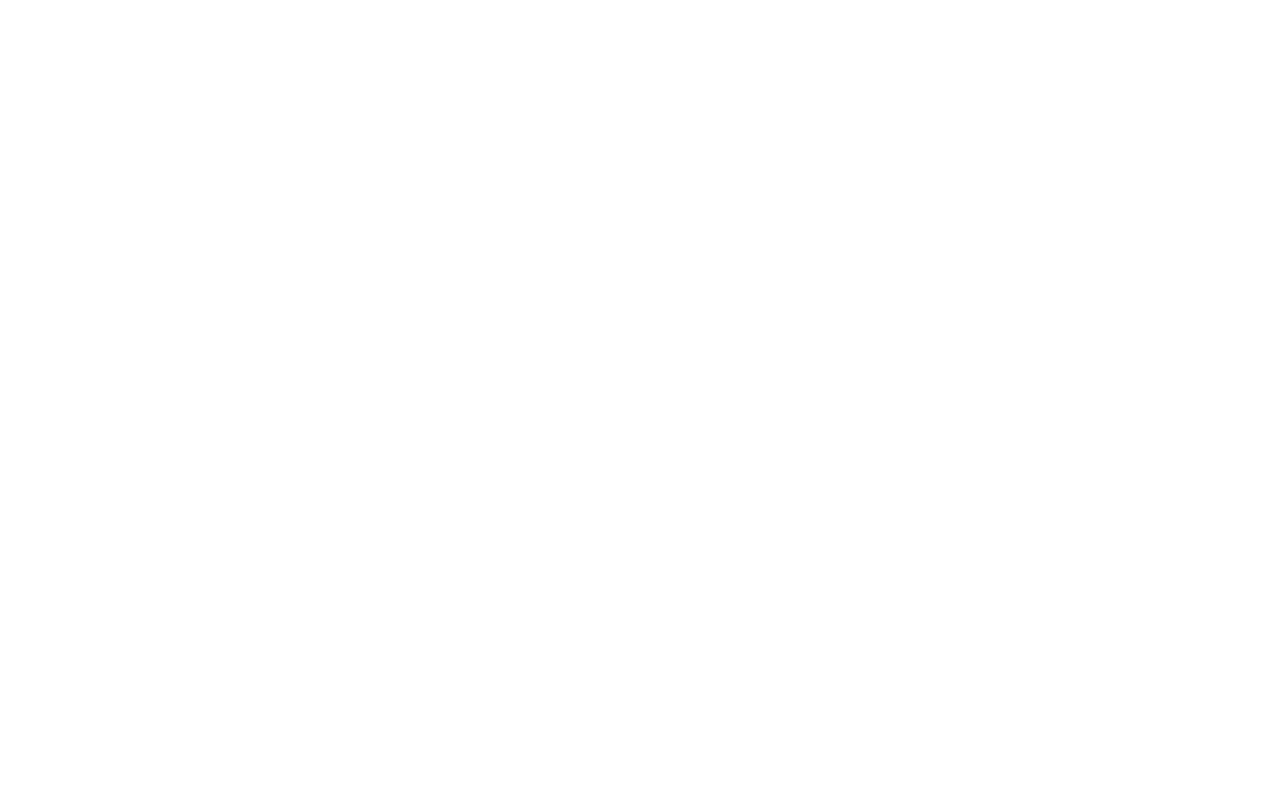
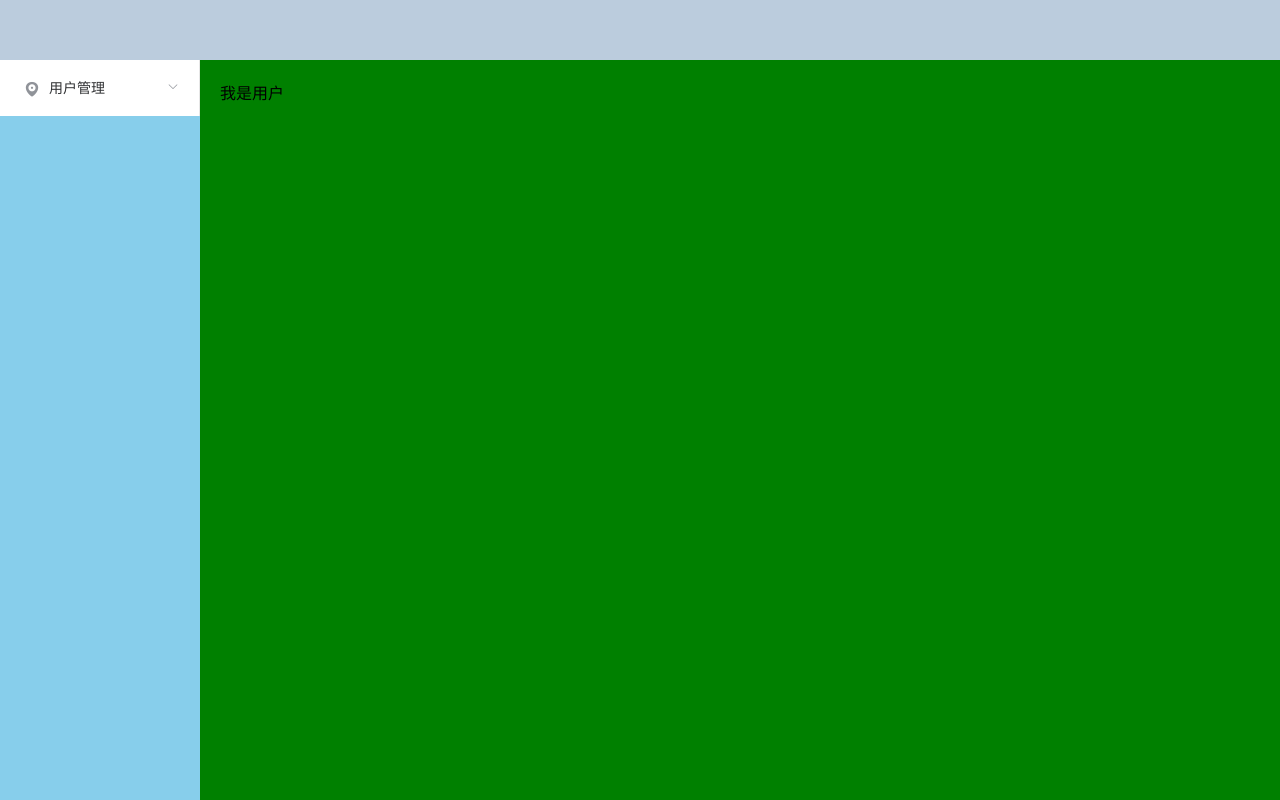
Before and after one commit to 2495538892/manager, a Vue app: page /#/users in a window 1280 px wide. Built offline with nearby package versions, Linux system fonts and the light colour scheme.

Commit message:
完成第一个嵌套路由(users)

```diff
--- a/src/components/index.vue
+++ b/src/components/index.vue
@@ -16,6 +16,7 @@
     <el-container class="container">
       <!-- 左侧 -->
       <el-aside width="200px" class="aside">
+          <!--点击跳转使用  router属性 不写就默认是false 写了默认是true  -->
         <el-menu router default-active="2" class="el-menu-vertical-demo">
           <el-submenu index="1">
             <template slot="title">
@@ -29,7 +30,9 @@
         </el-menu>
       </el-aside>
       <!-- 左侧 -->
-      <el-main class="main">Main</el-main>
+      <el-main class="main">
+          <router-view></router-view>
+      </el-main>
     </el-container>
   </el-container>
 </template>
--- /dev/null
+++ b/src/components/users.vue
@@ -0,0 +1,15 @@
+<template>
+    <div>
+        我是用户
+    </div>
+</template>
+
+<script>
+export default {
+    name:'users'
+}
+</script>
+
+<style>
+
+</style>
```
Also changed, not shown: src/router.js (+16 -3 lines).
